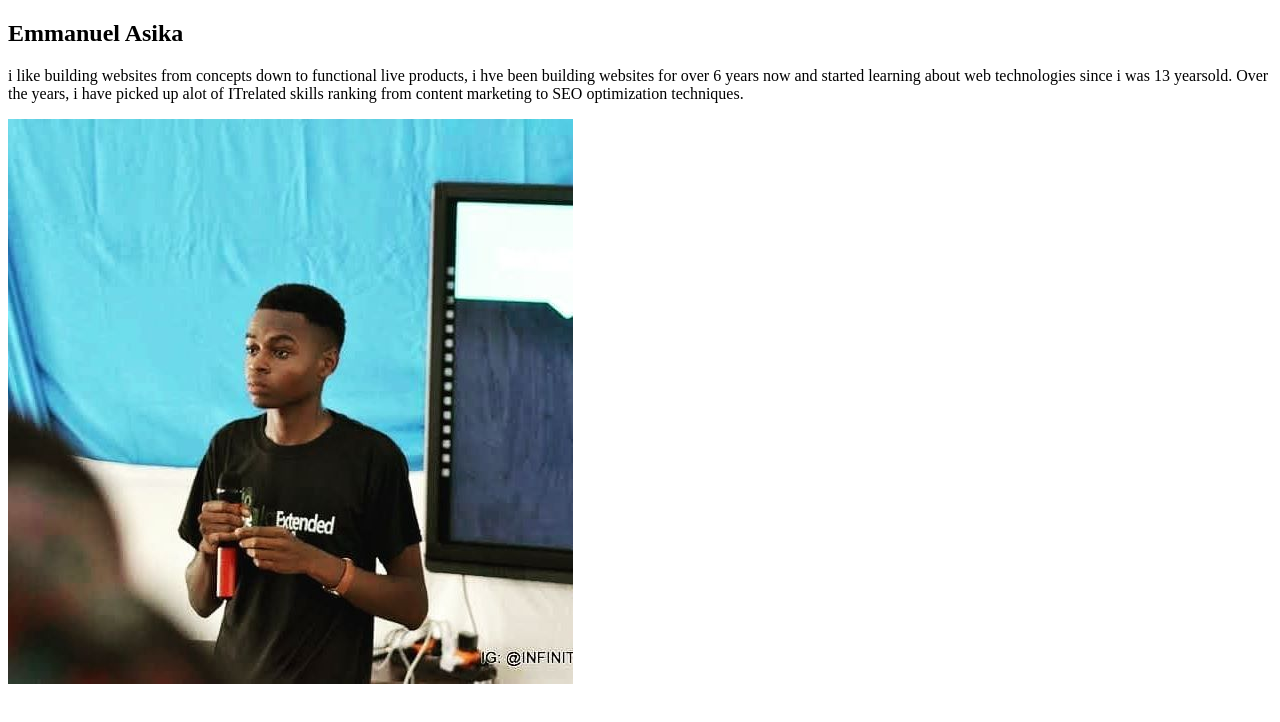
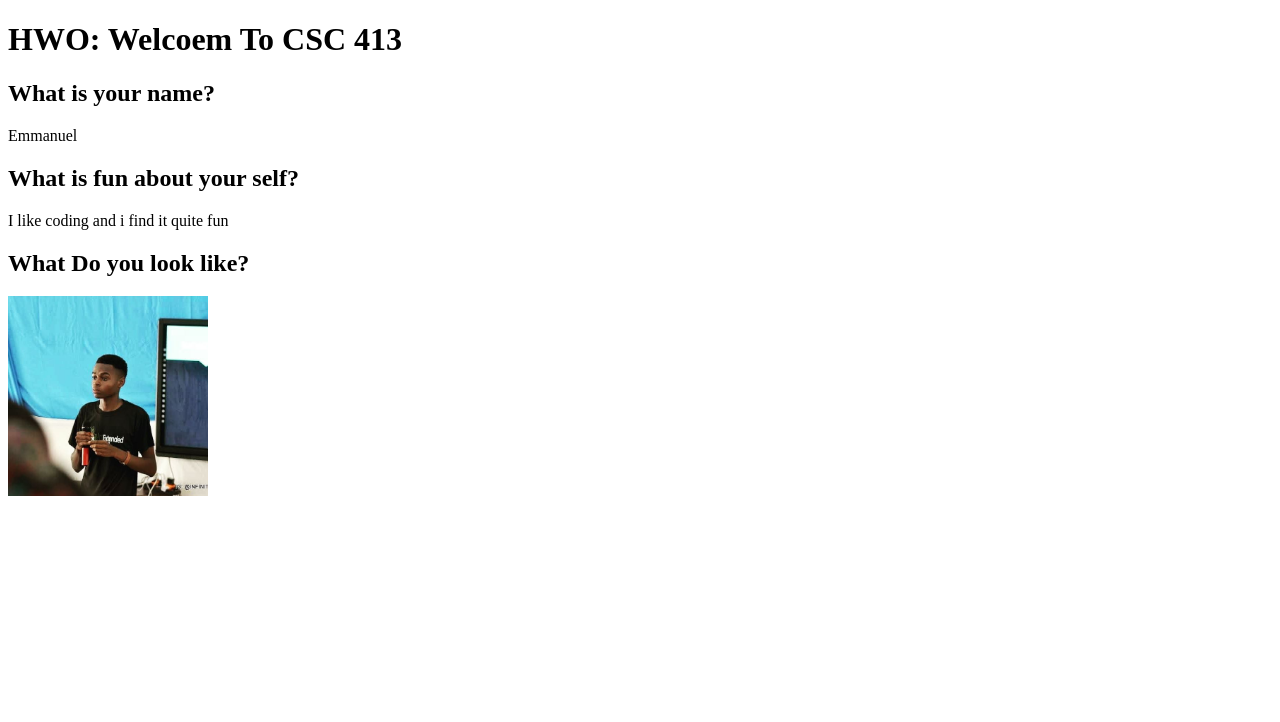
Before and after one commit to Emmanuelasika/first-csc-app, a plain HTML site: page index.html in a window 1280 px wide. Drawn offline with Linux system fonts and the light colour scheme.

Commit message:
Update index.html

```diff
--- a/index.html
+++ b/index.html
@@ -8,12 +8,13 @@
 </head>
 <body>
 
-    <h2>Emmanuel Asika</h2>
-    <p>i like building websites from concepts down to functional live products, i hve been building
-        websites for over 6 years now and started learning about web technologies since i was 13 yearsold. Over the years, i have picked up alot of ITrelated skills ranking from content marketing to SEO optimization techniques.
-    </p>
-
-    <img src="profile.jpg">
+    <h1>HWO: Welcoem To CSC 413</h1>
+    <h2>What is your name?</h2>
+        <p>Emmanuel</p>
+     <h2>What is fun about your self?</h2>
+        <p>I like coding and i find it quite fun</p>
+    <h2>What Do you look like?</h2>
+    <img src="profile.jpg" width="200px">
 
 </body>
 </html>
```
